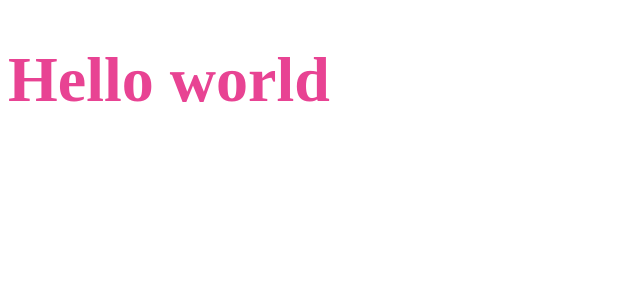
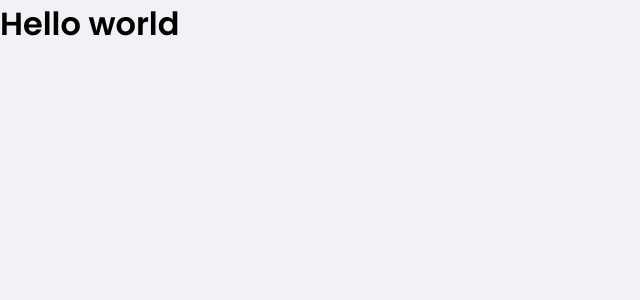
Before and after one commit to uitalorss/ignite-dtmoney, a React (Create React App) app: page / in a window 1280 px wide. Shown: the top 300 px of the page, without its empty margins (0-640 px from the left). Built offline with nearby package versions, Linux system fonts and the light colour scheme.

Commit message:
configurações iniciais de estilização da aplicação

```diff
--- a/public/index.html
+++ b/public/index.html
@@ -2,10 +2,14 @@
 <html lang="pt-br">
 
 <head>
+  <link rel="preconnect" href="https://fonts.gstatic.com" crossorigin>
+  <link rel="preconnect" href="https://fonts.googleapis.com">
   <meta charset="utf-8" />
-  <link rel="icon" href="%PUBLIC_URL%/favicon.ico" />
+
+  <link rel="shortcut icon" href="favicon.png" type="image/png">
   <meta name="viewport" content="width=device-width, initial-scale=1" />
-  <title>dtMoney</title>
+  <link href="https://fonts.googleapis.com/css2?family=Poppins:wght@400;600&display=swap" rel="stylesheet">
+  <title>dtmoney</title>
 </head>
 
 <body>
--- a/src/App.tsx
+++ b/src/App.tsx
@@ -1,15 +1,10 @@
-import styled from 'styled-components'
-
-const Title = styled.h1`
-  font-size: 64px;
-  color: #e84393;
-`
-
+import { GlobalStyle } from "./styles/global"
 
 export function App() {
   return (
     <div className="App">
-      <Title>Hello world</Title>
+      <GlobalStyle />
+      <h1>Hello world</h1>
     </div>
   );
 }
--- /dev/null
+++ b/src/styles/global.ts
@@ -0,0 +1,53 @@
+import { createGlobalStyle } from "styled-components";
+
+export const GlobalStyle = createGlobalStyle`
+:root {
+  --background: #F0F2F5;
+  --red: #E52E4D;
+  --blue: #5429cc;
+  --blue-light: #5429cc;
+  --green: #33CC95;
+  --shape-principal: #FFFFFF;
+  --text-title: #363F5F;
+  --text-body: #969CB2
+}
+
+* {
+  margin: 0;
+  padding: 0;
+  box-sizing: border-box;
+}
+
+html {
+  @media (max-width: 1080px){
+    font-size: 93.75%;
+  }
+
+  @media (max-width: 720px){
+    font-size: 87.5%;
+  }
+}
+
+body {
+  background: var(--background);
+  -webkit-font-smoothing: antialiased;
+}
+
+body, input, textarea, button {
+  font-family: 'Poppins', sans-serif;
+  font-weight: 400;
+}
+
+h1, h2, h3, h4, h5, h6, strong {
+  font-weight: 600;
+}
+
+button{
+  cursor: pointer;
+}
+
+[disabled] {
+  opacity: 0.6;
+  cursor: not-allowed;
+}
+`
```
